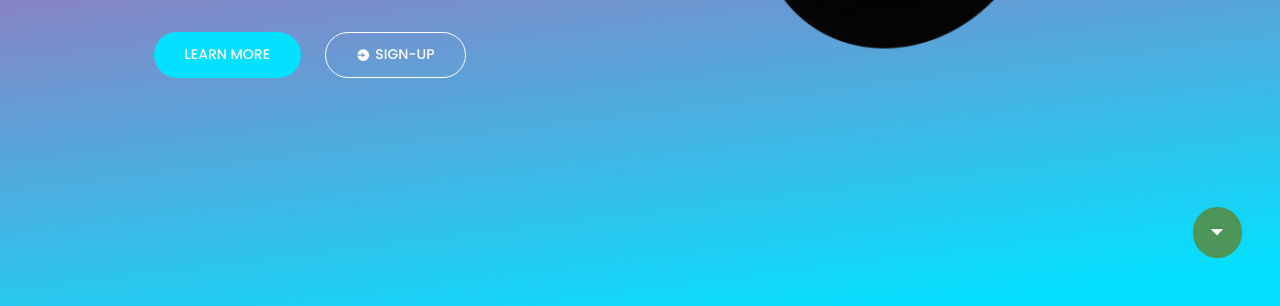
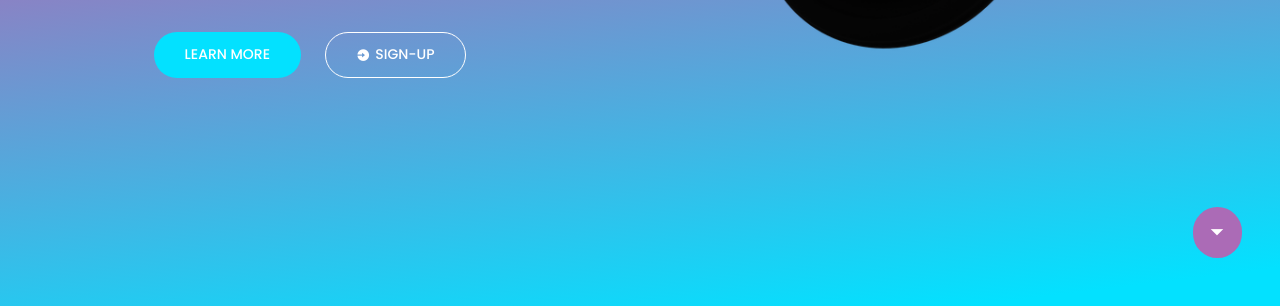
Before and after one commit to HoBaaMa/CryptoNova-Landing-Page, a plain HTML site: page index.html in a window 1280 px wide. Shown: the part 494-800 px from the top of the page. Drawn offline with nearby package versions, Linux system fonts and the light colour scheme.

Commit message:
Update background color for section in style.css

```diff
--- a/assets/css/style.css
+++ b/assets/css/style.css
@@ -5,10 +5,6 @@
     font-family: "Poppins", sans-serif;
     list-style: none;
     text-decoration: none;
-}
-
-body {
-    /* background: red; */
 }
 
 header {
@@ -170,7 +166,7 @@ section {
     padding: 12px;
     font-size: 25px;
     color: #FFF;
-    background: #4d9559;
+    background: #ab6bb6;
     border-radius: 30px;
     transition: all .50s ease;
 }
```
